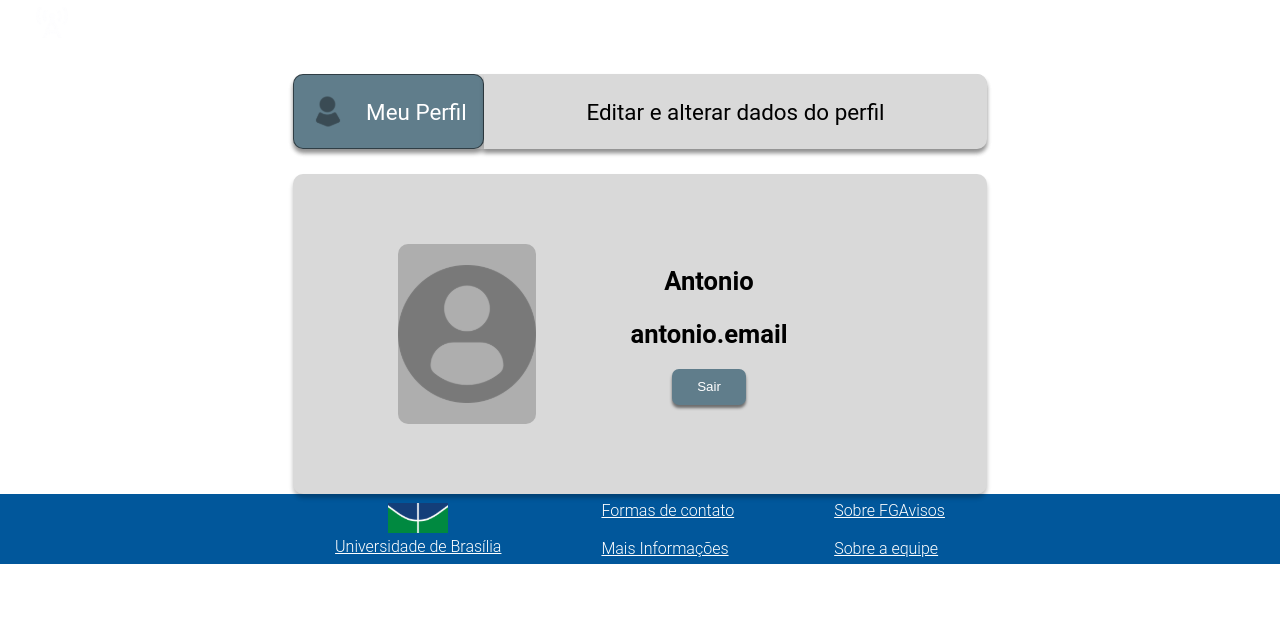
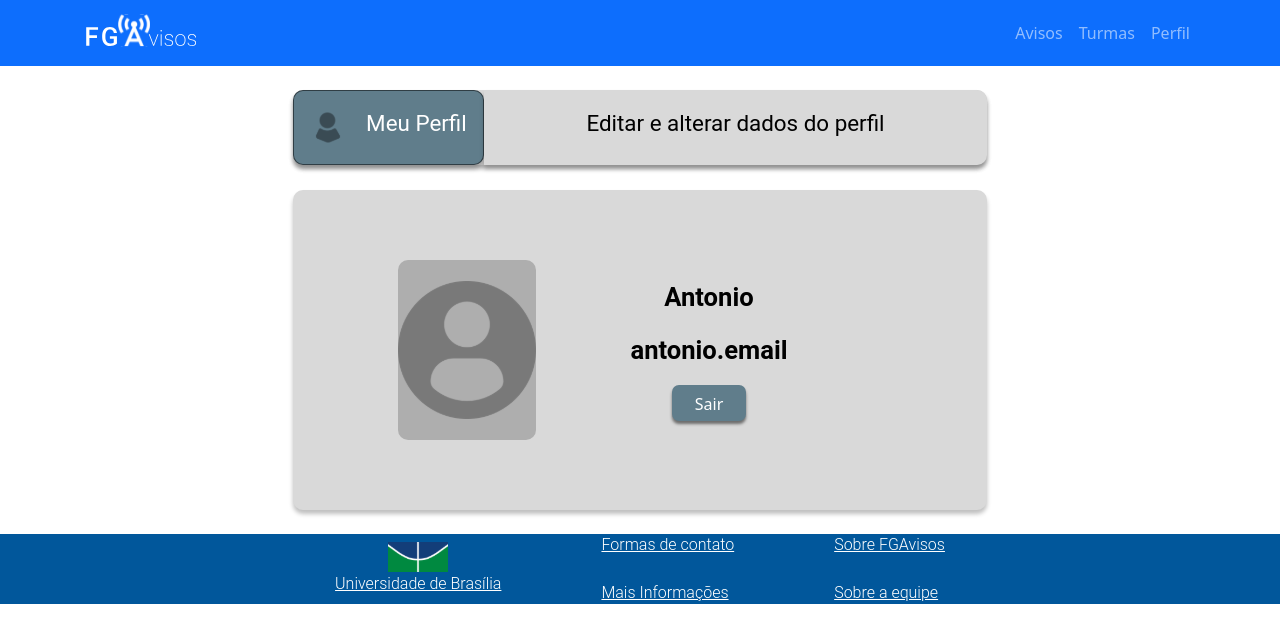
Before and after one commit to UnBArqDsw2022-1/2022.1_G1_FGAvisos_Frontend, a React (Create React App) app in the folder app/: page /perfil in a window 1280 px wide. Shown: the top 642 px of the page. Built offline with nearby package versions, Linux system fonts and the light colour scheme.

Commit message:
correcao no header e etc

```diff
--- a/app/src/App.tsx
+++ b/app/src/App.tsx
@@ -1,5 +1,6 @@
 import React from 'react';
 import Rotas from './routes';
+import 'bootstrap/dist/css/bootstrap.min.css';
 
 const App = () => {
   return (
--- a/app/src/components/BarraNavegacao/index.tsx
+++ b/app/src/components/BarraNavegacao/index.tsx
@@ -1,21 +1,25 @@
-import Container from 'react-bootstrap/Container';
 import Logo from '../../assets/FGAvisosLogoClara.svg'
-import { Navbar, Nav } from 'react-bootstrap';
 import { Link } from 'react-router-dom';
 import styles from './styles';
+import Container from 'react-bootstrap/Container';
+import Nav from 'react-bootstrap/Nav';
+import Navbar from 'react-bootstrap/Navbar';
 
 
 function BarraNavegacao() {
   return (
     <>
       <Navbar bg="primary" variant="dark">
-        <Navbar.Collapse>
-          <img src={Logo} alt="Logo" height={50} width={120} />
+        <Container>
+          <a href="/" >
+            <img src={Logo} alt="Logo" height={50} width={120} />
+          </a>
           <Nav className="end">
-            <Nav.Link as={Link} to="/perfil" style={styles.navbarText}>Perfil</Nav.Link>
-            <Nav.Link as={Link} to="/login" style={styles.navbarText}>Login</Nav.Link>
+            <Nav.Link href="#home">Avisos</Nav.Link>
+            <Nav.Link href="#features">Turmas</Nav.Link>
+            <Nav.Link as={Link} to="/perfil">Perfil</Nav.Link>
           </Nav>
-        </Navbar.Collapse>
+        </Container>
       </Navbar>
     </>
   );
--- a/app/src/routes/index.tsx
+++ b/app/src/routes/index.tsx
@@ -9,10 +9,12 @@ const Rotas = () => {
     return (
         <BrowserRouter>
             <BarraNavegacao/>
+            <br />
             <Routes>
                 <Route path="/login" element={<LoginScreen />} />
                 <Route path="/perfil" element={<Perfil />} />
             </Routes>
+            <br />
             <Footer/>
         </BrowserRouter>
     );
```
